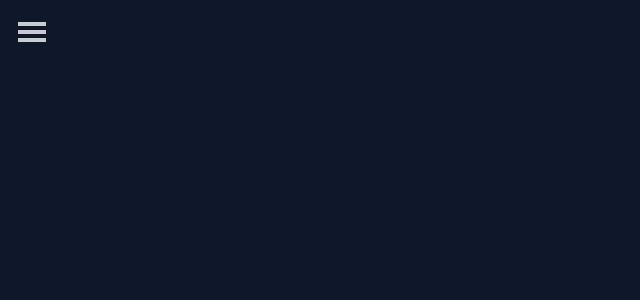
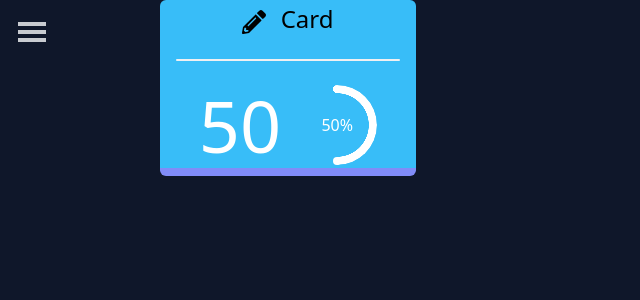
Before and after one commit to Beast0E4/CRM-React, a React (Vite) app: page / in a window 1280 px wide. Shown: the top 300 px of the page, without its empty margins (0-640 px from the left). Built offline with nearby package versions, Linux system fonts and the light colour scheme; sample sign-in values are in the browser's storage.

Commit message:
Feat: Added a highly reusable card component

```diff
--- /dev/null
+++ b/src/components/card.jsx
@@ -0,0 +1,18 @@
+function Card({ children, fontColor = "text-white", dividerColor = "bg-gray-100", borderColor = "border-secondary", backgorund = "bg-primary", status = 50, titleText = "Card", quantity = 50 }) {
+    return (
+        <div className={`border-b-8 ${borderColor} w-64 h-44 rounded-md ${backgorund} flex flex-col justify-center items-center py-2`}>
+            <div className="text-black text-2xl mb-2">
+                {children} <span>{titleText}</span>
+            </div>
+            <div className={`divider h-0.5 mx-4 rounded-sm ${dividerColor}`}></div>
+            <div className="flex justify-around items-center gap-4 mt-2">
+                <div className={`text-7xl ${fontColor}`}>
+                    {quantity}
+                </div>
+                <div className={`radial-progress ${fontColor}`} style={{ "--value": status }} role="progressbar">{status}%</div>
+            </div>
+        </div>
+    )
+}
+
+export default Card;
--- a/src/layouts/homelayout.jsx
+++ b/src/layouts/homelayout.jsx
@@ -35,7 +35,7 @@ function HomeLayout( {children}) {
                         <li><a>View all tickets</a></li>
                         <li><a>Dashboard</a></li>
                         <li className="absolute bottom-10">
-                            <div className="w-full flex justify-center items-center gap-10">
+                            <div className="w-full flex justify-center items-center gap-8">
                                 {
                                     !authState.isLoggedIn ? (
                                         <>
--- a/src/pages/Home/home.jsx
+++ b/src/pages/Home/home.jsx
@@ -1,9 +1,14 @@
+import { FaPencilAlt } from "react-icons/fa";
+
+import Card from "../../components/card";
 import HomeLayout from "../../layouts/homelayout";
 
 function Home() {
     return (
         <HomeLayout>
-
+            <Card>
+                <FaPencilAlt className="inline mr-2"/>
+            </Card>
         </HomeLayout>
     );
 }
```
Also changed, not shown: .eslintrc.cjs.
